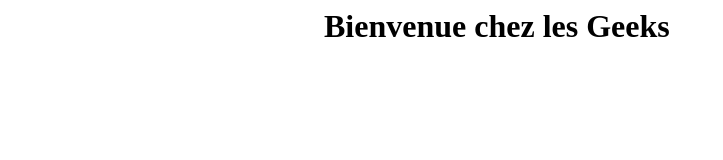
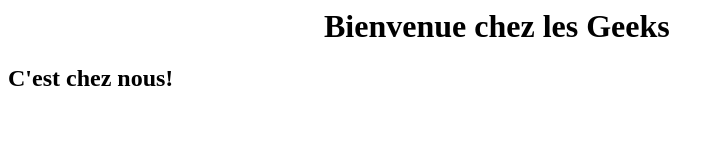
Before and after one commit to kellyTas/ex1, a plain HTML site: page Git/index.html in a window 1280 px wide. Shown: the whole page, without its empty margins (0-723 px from the left). Drawn offline with Linux system fonts and the light colour scheme.

Commit message:
creaé 2em version

```diff
--- a/Git/index.html
+++ b/Git/index.html
@@ -13,6 +13,13 @@
 		<h1>Bienvenue chez les Geeks</h1>
 		<p></p>
 	</header>
+	<main>
+		<section>
+			<article>
+				<h2>C'est chez nous!</h2>
+			</article>
+		</section>
+	</main>
 
 </body>
 </html>
```
